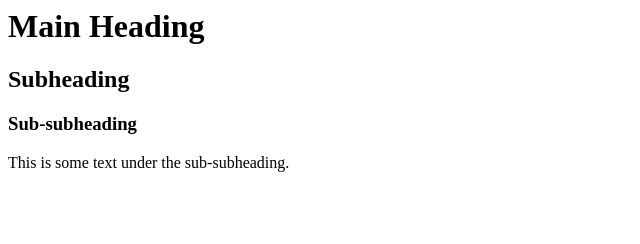
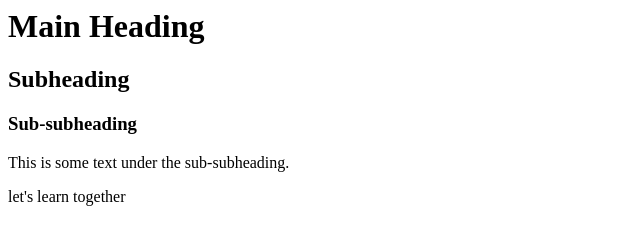
Before and after one commit to sa-Hitesh-k/Localrepo, a plain HTML site: page index.html in a window 1280 px wide. Shown: the whole page, without its empty margins (0-640 px from the left). Drawn offline with Linux system fonts and the light colour scheme.

Commit message:
learning added

```diff
--- a/index.html
+++ b/index.html
@@ -2,3 +2,4 @@
 <h2>Subheading</h2>
 <h3>Sub-subheading</h3>
 <p>This is some text under the sub-subheading.</p>
+<p>let's learn together</p>
```
